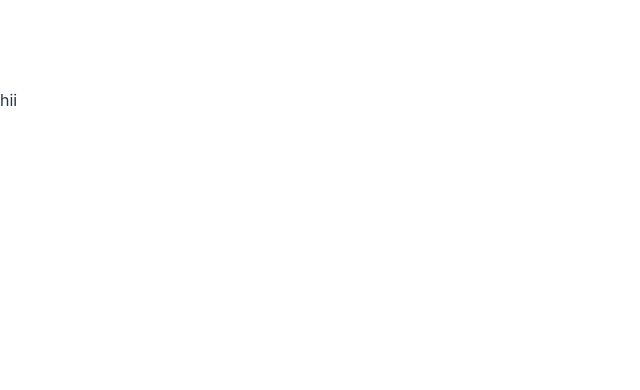
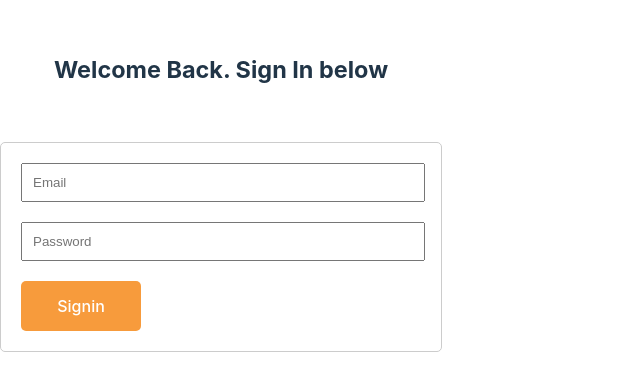
Before and after one commit to Sejal99/BlogSpot, a React (Vite) app in the folder client/my-vite-project/: page /login in a window 1280 px wide. Shown: the part 300-690 px from the top of the page, without its empty margins (0-640 px from the left). Built offline with nearby package versions, Linux system fonts and the light colour scheme.

Commit message:
frontend signup

```diff
--- a/client/my-vite-project/src/Components/Signin.tsx
+++ b/client/my-vite-project/src/Components/Signin.tsx
@@ -1,11 +1,86 @@
-import React from 'react'
+import  { useState } from 'react';
 
 const Signin = () => {
+
+    const [email, setEmail] = useState('');
+    const [password, setPassword] = useState('');
+
+
+  const handleSignup = async () => {
+     try {
+      const response = await fetch('http://localhost:8000/user/signin', {
+        method: 'POST',
+        headers: {
+          'Content-Type': 'application/json',
+        },
+        body: JSON.stringify({
+
+            email,
+            password,
+
+        }),
+      });
+
+      if (response.ok) {
+        const data = await response.json();
+        console.log('User signedin successfully:', data);
+        window.location.href = '/';
+      } else {
+        const errorData = await response.json();
+        console.error('Error creating user:', errorData.error);
+      }
+    } catch (error) {
+      console.error(error);
+    }
+  };
+
   return (
     <div>
-      hii
+      <div
+        style={{
+          paddingTop: '150px',
+          marginBottom: '10px',
+          textAlign: 'center',
+          fontSize:35
+        }}
+      >
+        <h6>Welcome Back. Sign In below</h6>
+      </div>
+      <div style={{ display: 'flex', justifyContent: 'center' }}>
+        <div style={{ width: '400px', padding: '20px', border: '1px solid #ccc', borderRadius: '5px' }}>
+
+          <input
+            type="text"
+            onChange={(event) => setEmail(event.target.value)}
+            placeholder="Email"
+            style={{ width: '95%', padding: '10px', marginBottom: '20px' }}
+          />
+          <input
+            type="password"
+            onChange={(e) => setPassword(e.target.value)}
+            placeholder="Password"
+            style={{ width: '95%', padding: '10px', marginBottom: '20px' }}
+          />
+          <button
+            style={{
+              width: '30%',
+              padding: '15px',
+              borderRadius: '5px',
+              backgroundColor: '#f79b3c',
+              border: 'none',
+              color: 'white',
+              cursor: 'pointer',
+
+
+            }}
+            onClick={handleSignup}
+          >
+            Signin
+          </button>
+        </div>
+      </div>
     </div>
-  )
-}
+  );
+};
 
-export default Signin
+export default Signin;
```
Also changed, not shown: client/my-vite-project/src/Components/Navbar.tsx (added).
